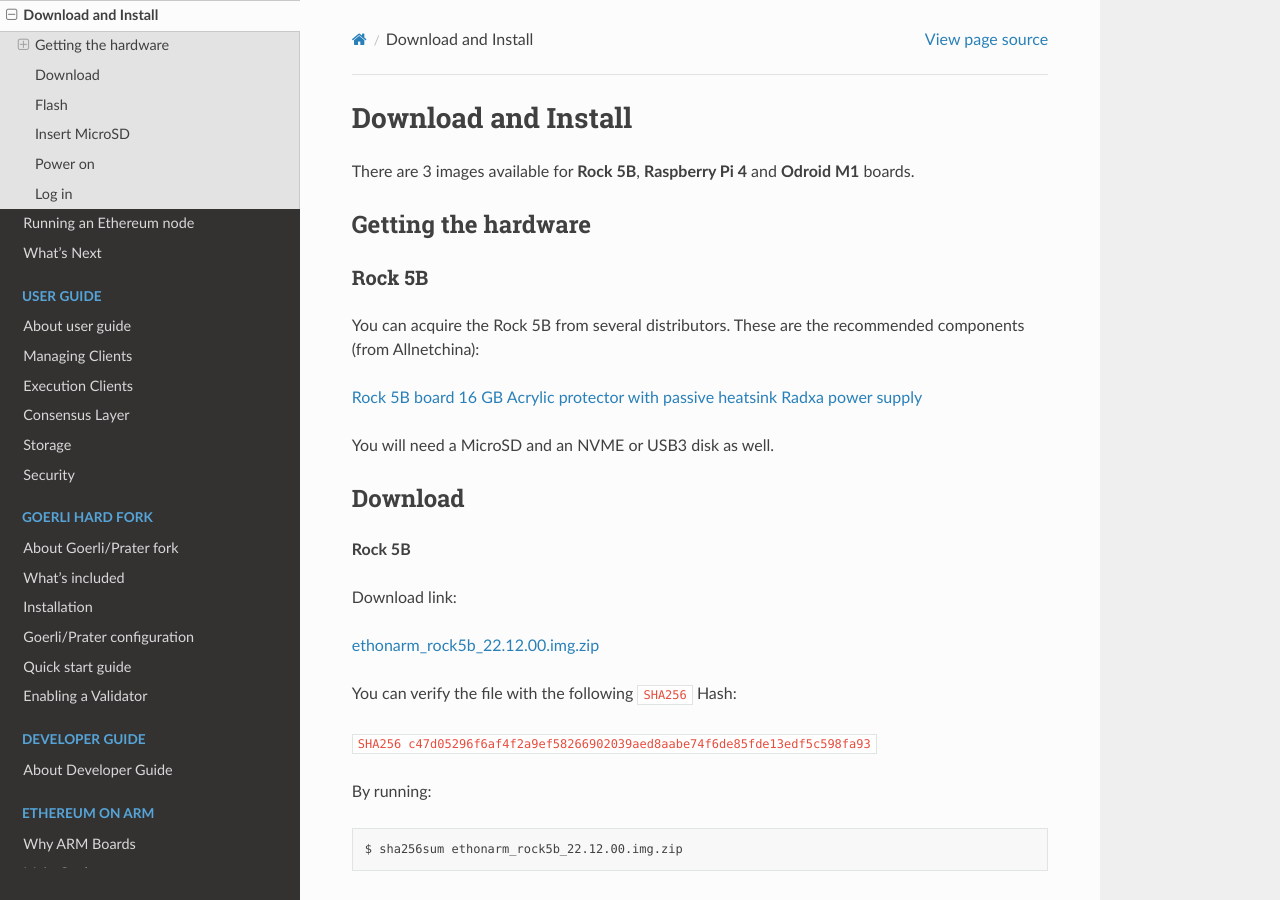
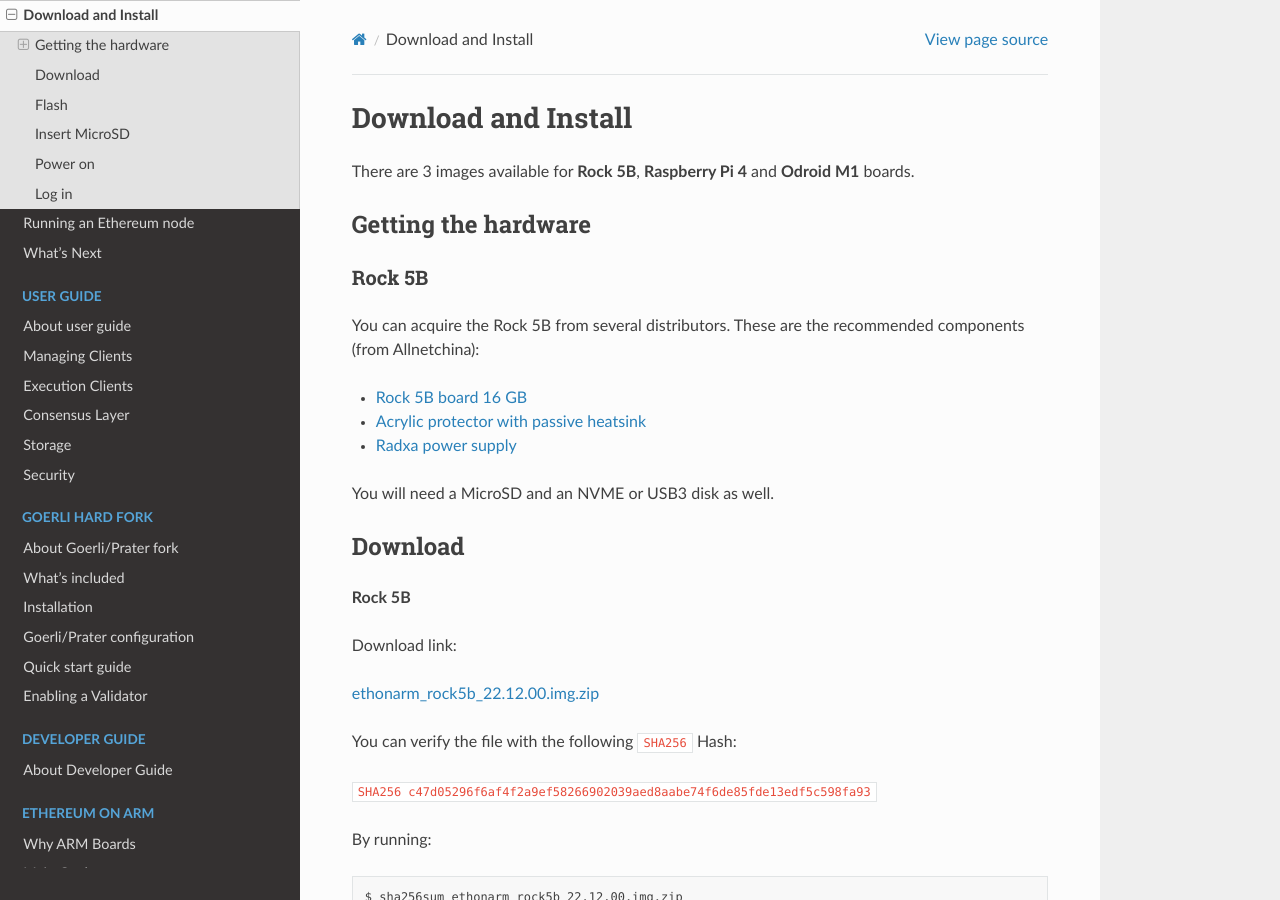
Before and after one commit to EOA-Blockchain-Labs/ethereumonarm, a Sphinx documentation site: the page built from docs/quick-guide/download-and-install.rst, in a window 1280 px wide and 900 px high. Built offline with Sphinx 7.4.7 and the Read the Docs theme 2.0.0, drawn with Linux system fonts in a browser that asks for light colours.

Commit message:
fixed typo

```diff
--- a/docs/quick-guide/download-and-install.rst
+++ b/docs/quick-guide/download-and-install.rst
@@ -14,9 +14,9 @@
 
 You can acquire the Rock 5B from several distributors. These are the recommended components (from Allnetchina):
 
-`Rock 5B board 16 GB`_
-`Acrylic protector with passive heatsink`_
-`Radxa power supply`_
+* `Rock 5B board 16 GB`_
+* `Acrylic protector with passive heatsink`_
+* `Radxa power supply`_
 
 You will need a MicroSD and an NVME or USB3 disk as well.
 
```
